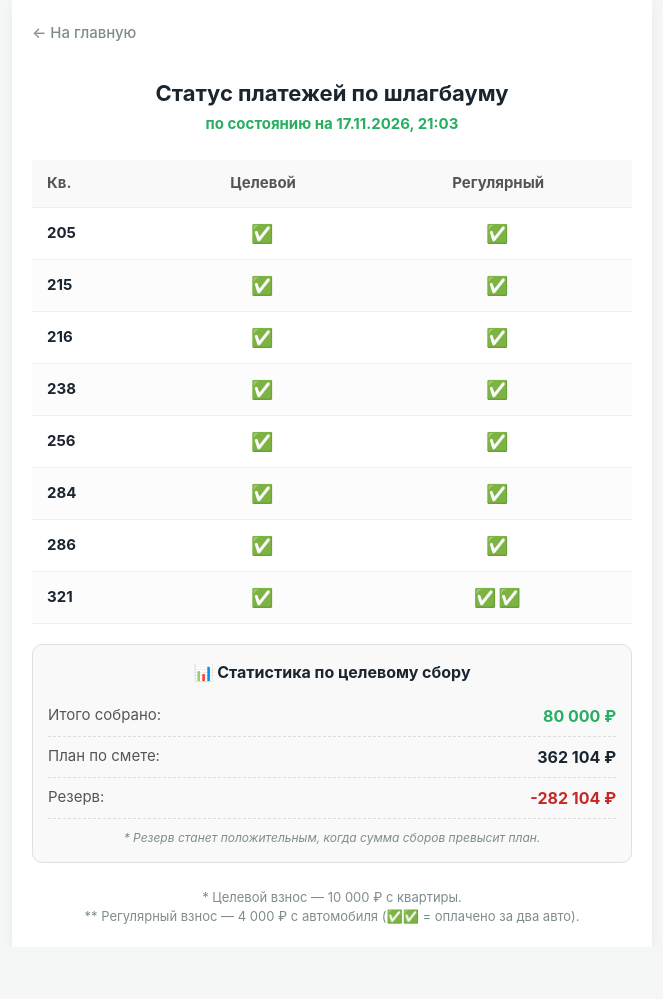
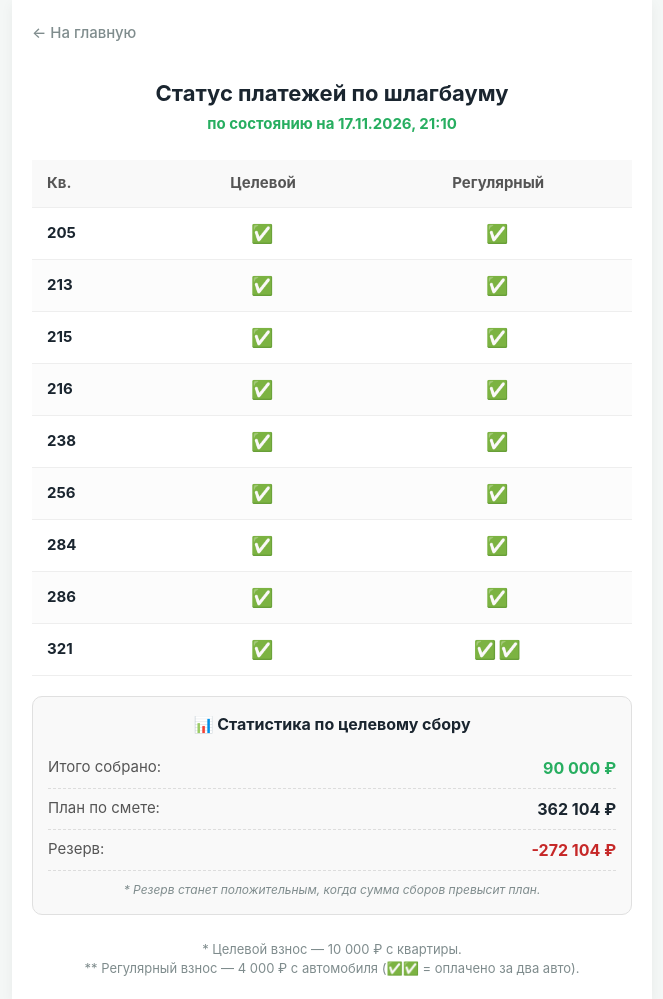
Before and after one commit to dwy5r5hf9t-design/len77-site, a plain HTML site: page status.html in a window 1280 px wide. Shown: the whole page, without its empty margins (308-971 px from the left). Before the commit the page ends 947 px from the top, so only its background shows below. Drawn offline with Linux system fonts and the light colour scheme.

Commit message:
Update status.html

```diff
--- a/status.html
+++ b/status.html
@@ -74,7 +74,7 @@
     <a href="index.html" class="back-link">← На главную</a>
 
     <h1>Статус платежей по шлагбауму</h1>
-    <div class="subtitle">по состоянию на 17.11.2026, 21:03</div>
+    <div class="subtitle">по состоянию на 17.11.2026, 21:10</div>
 
     <table>
         <thead>
@@ -87,6 +87,11 @@
         <tbody>
             <tr>
                 <td>205</td>
+                <td class="mark">✅</td>
+                <td class="mark">✅</td>
+            </tr>
+            <tr>
+                <td>213</td>
                 <td class="mark">✅</td>
                 <td class="mark">✅</td>
             </tr>
@@ -133,7 +138,7 @@
         <div class="summary-title">📊 Статистика по целевому сбору</div>
         <div class="summary-row">
             <span>Итого собрано:</span>
-            <b class="collected">80 000 ₽</b>
+            <b class="collected">90 000 ₽</b>
         </div>
         <div class="summary-row">
             <span>План по смете:</span>
@@ -141,7 +146,7 @@
         </div>
         <div class="summary-row">
             <span>Резерв:</span>
-            <b class="reserve-neg">-282 104 ₽</b>
+            <b class="reserve-neg">-272 104 ₽</b>
         </div>
         <div class="reserve-note">* Резерв станет положительным, когда сумма сборов превысит план.</div>
     </div>
```
